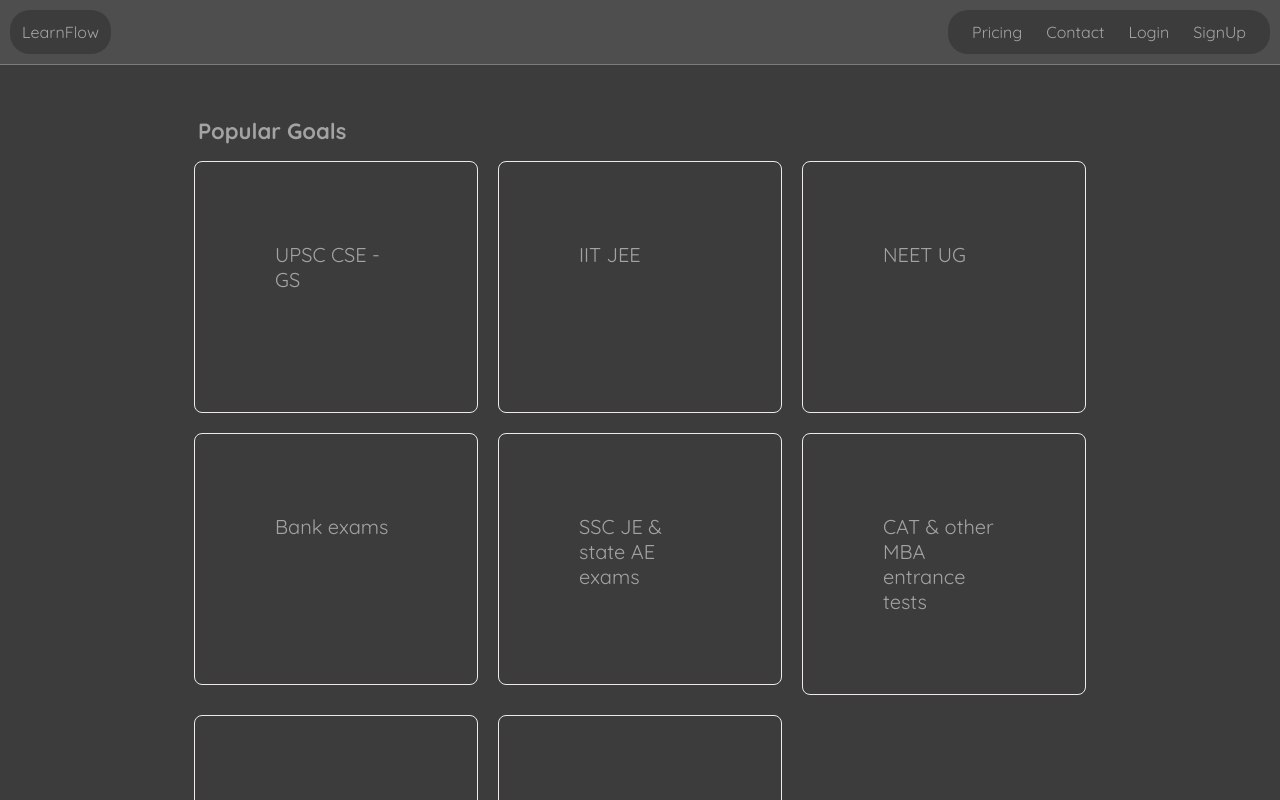
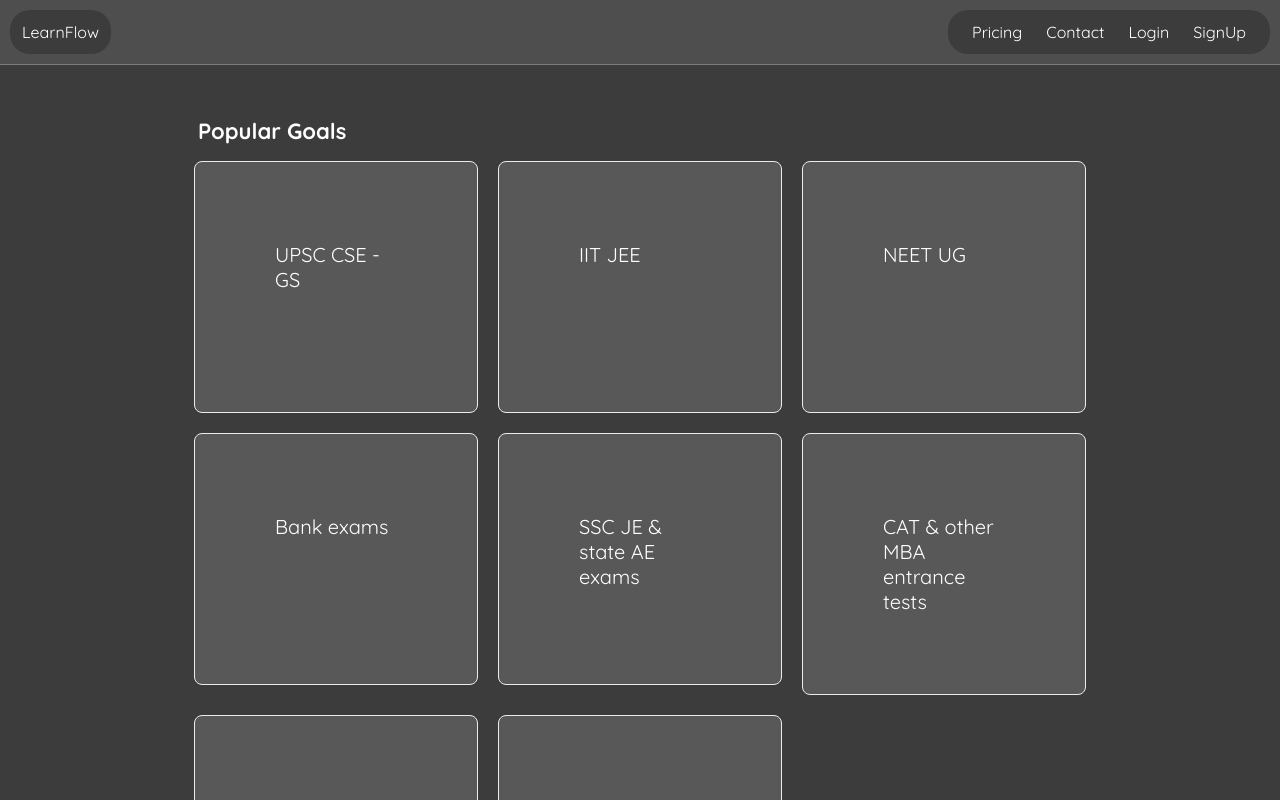
Before and after one commit to laveshgaur/LearnFlow, a React (Vite) app in the folder client/: page / in a window 1280 px wide. Shown: the top 800 px of the page. Built offline with nearby package versions, Linux system fonts and the light colour scheme.

Commit message:
"Css__Updated"

```diff
--- a/client/src/PopularGoals.css
+++ b/client/src/PopularGoals.css
@@ -18,9 +18,11 @@
   border: 1px solid #eeeaea;
   text-decoration: none;
   color: inherit;
+  background-color: #585858;
   transition: transform 0.3s ease, box-shadow 0.3s ease;
 }
 
 .goal-card:hover {
+  transform: scale(1.02);
   box-shadow: 0 2px 10px rgba(0,0,0,0.1);
 }
--- a/client/src/form.css
+++ b/client/src/form.css
@@ -8,7 +8,13 @@
   border-radius: 6px;
   border: 1px solid #545353;
   max-width: 600px;
+  transition: transform 0.3s ease;
 }
+
+.form:hover{
+  transform: scale(1.01);
+}
+
 h2{
   margin: auto;
   padding: 4px;
--- a/client/src/index.css
+++ b/client/src/index.css
@@ -3,7 +3,7 @@
 *{
   margin: 0;
   font-family: "Quicksand";
-  color: #a3a3a3;
+  color: white;
   background-color: #3c3c3c;
 }
 
@@ -38,8 +38,12 @@
   align-items: center;
   justify-content: space-between;
   border-radius: 20px;
+  transition: transform 0.3s ease;
 }
 
+.elements:hover{
+  transform: scale(1.02);
+}
 
 .home{
   padding: 20px;
```
